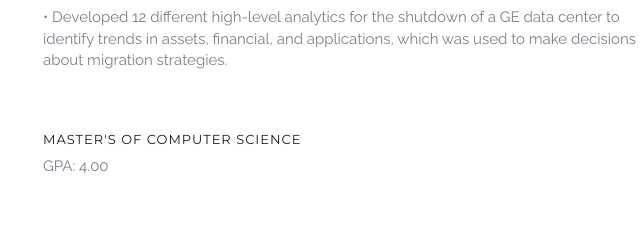
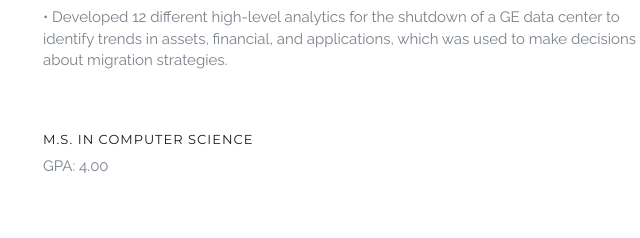
Before and after one commit to rdt712/personal-cv, a website: page index.html in a window 1280 px wide. Shown: the part 3162-3400 px from the top of the page, 433-1073 px from the left. Drawn offline with Linux system fonts and the light colour scheme; a web font is replaced by a local one.

Commit message:
Change wording.

```diff
--- a/index.html
+++ b/index.html
@@ -234,7 +234,7 @@
                                 <h4>Georgia Institute of Technology</h4><span>July 2017 - <b>Present</b></span>
                             </div>
                             <div class="timeline-description">
-                                <h4>Master's of Computer Science</h4>
+                                <h4>M.S. in Computer Science</h4>
                                 <p>GPA: 4.00</p>
                             </div>
                         </li>
```
